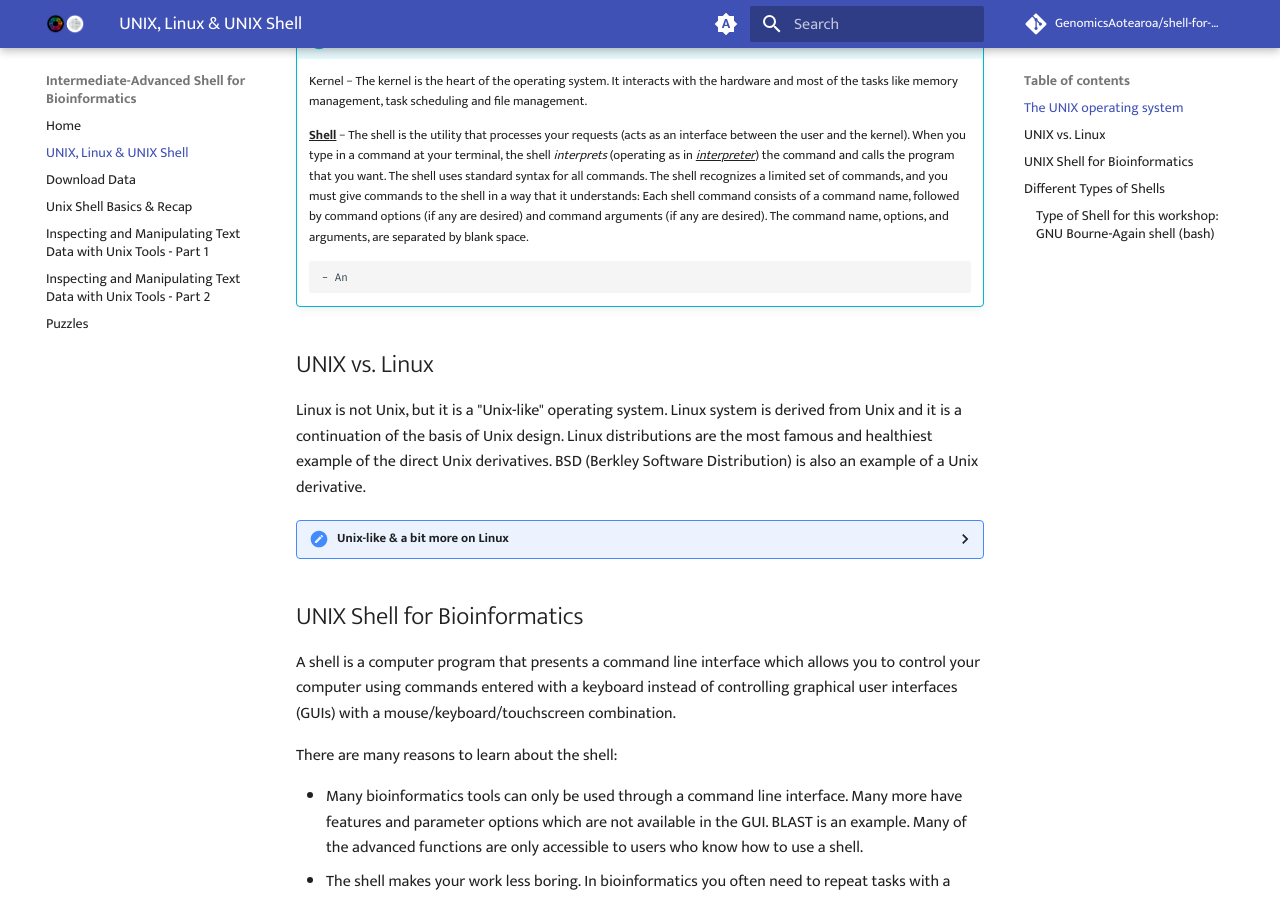
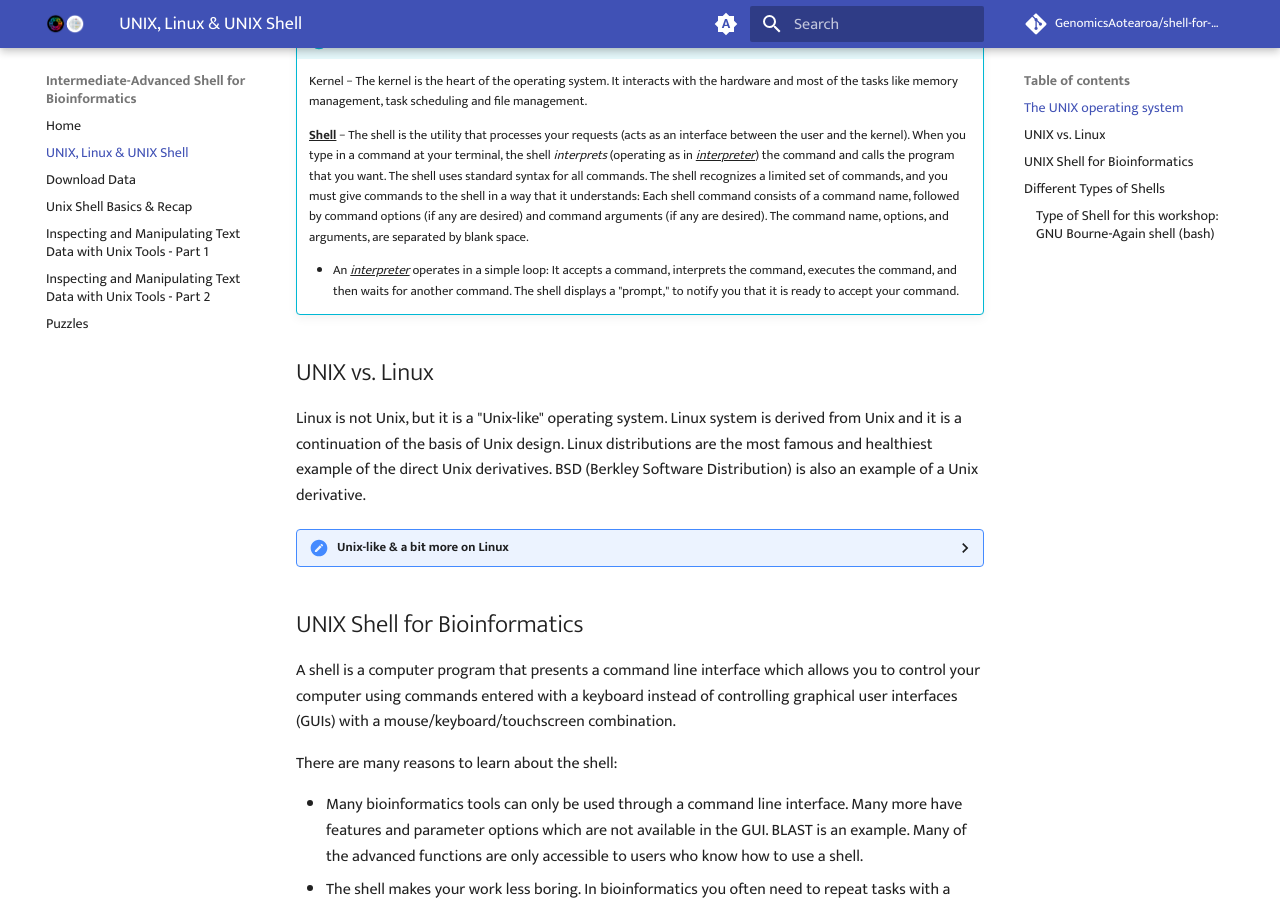
Before and after one commit to GenomicsAotearoa/shell-for-bioinformatics, an MkDocs documentation site: the page built from docs/0_introduction.md, in a window 1280 px wide and 900 px high, scrolled down 916 px. Built offline with MkDocs 1.6.1 and Material for MkDocs 9.7.7, drawn with Linux system fonts in a browser that asks for light colours; comment, search, counter and statistics services are not loaded.

Commit message:
what is an interpreter

```diff
--- a/docs/0_introduction.md
+++ b/docs/0_introduction.md
@@ -30,7 +30,7 @@ Unix is a generic operating system which takes full advantage of all available h
 
     ^^**Shell**^^ − The shell is the utility that processes your requests (acts as an interface between the user and the kernel). When you type in a command at your terminal, the shell *interprets* (operating as in ^^*interpreter*^^) the command and calls the program that you want. The shell uses standard syntax for all commands. The shell recognizes a limited set of commands, and you must give commands to the shell in a way that it understands: Each shell command consists of a command name, followed by command options (if any are desired) and command arguments (if any are desired). The command name, options, and arguments, are separated by blank space.
 
-        - An
+    - An ^^*interpreter*^^ operates in a simple loop: It accepts a command, interprets the command, executes the command, and then waits for another command. The shell displays a "prompt," to notify you that it is ready to accept your command.
 
 
 
```
